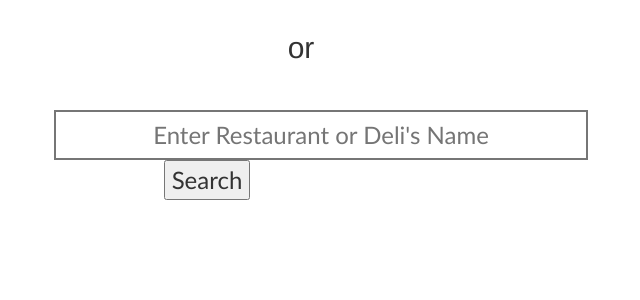
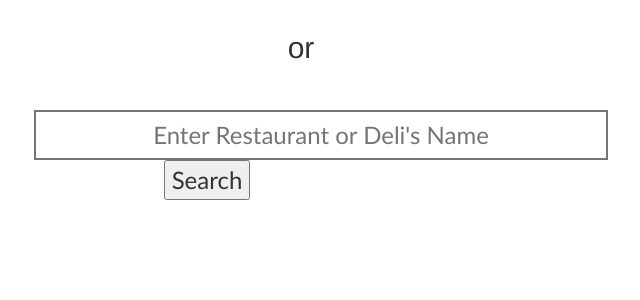
Before and after one commit to ccweaver/NutriApp, a Django app: page / in a window 1280 px wide. Shown: the part 316-616 px from the top of the page, without its empty margins (339-979 px from the left). Run offline with Django 3.2, Linux system fonts and the light colour scheme; some libraries are stand-ins or nearby versions.

Commit message:
Update sign_in.html

```diff
--- a/nutri/nutri/templates/sign_in.html
+++ b/nutri/nutri/templates/sign_in.html
@@ -279,7 +279,7 @@ $(document).on("click","#proflink",function(event)
         }
         .left{
           display:inline-block;
-          width:65%;
+          width:70%;
           margin-left:25%;
           margin-right:%;
         }
```
